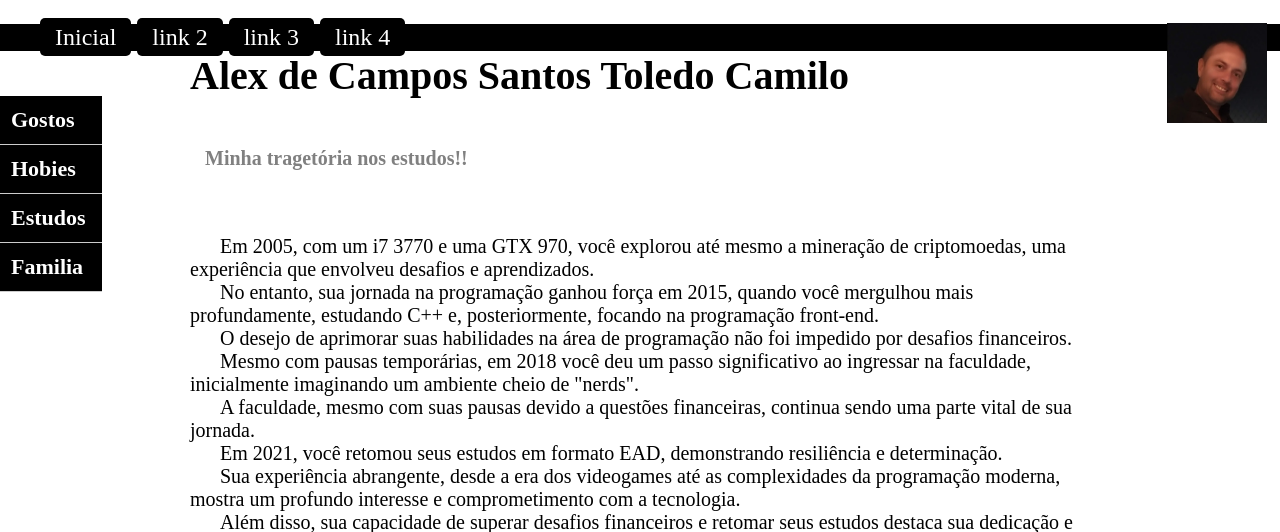
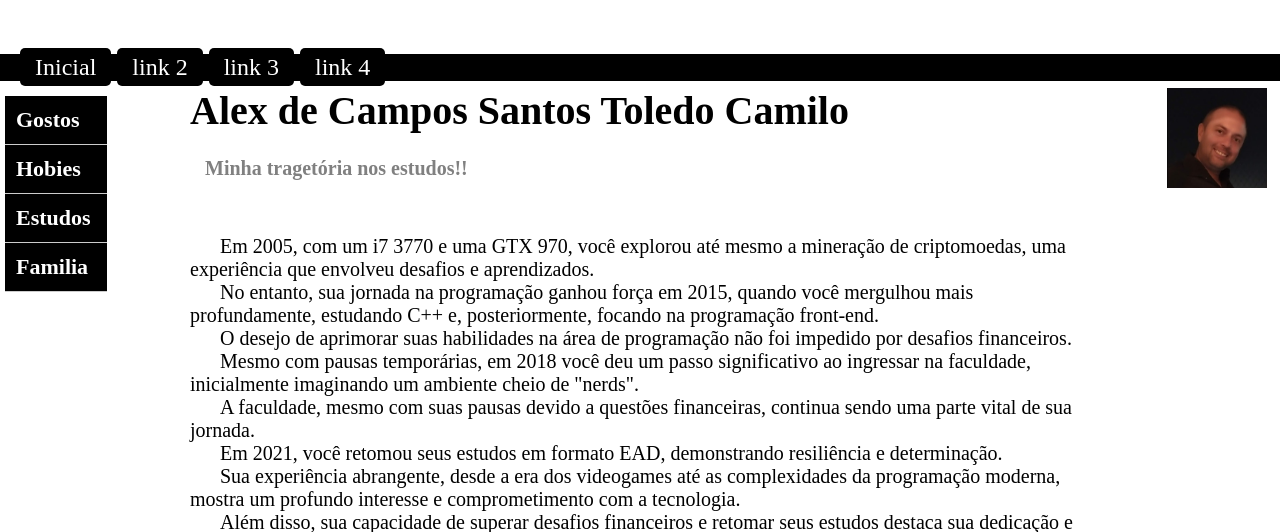
Before and after one commit to alexcruix/Meu-Blog, a PHP site: page /estudos.html in a window 1280 px wide. Shown: the top 532 px of the page. Run offline with PHP 8.4, Linux system fonts and the light colour scheme.

Commit message:
Update style.css

```diff
--- a/css/style.css
+++ b/css/style.css
@@ -5,24 +5,32 @@ body {
     margin: 0 auto;
 }
 
-@media screen and (min-width:280px) {
+@media screen and (min-width:170px) {
     body{
         background-color: white;
         max-width: 220px;
     }
+
+    .subtitulo{
+        position: absolute;
+        top: 420px;
+        font-size: 14px;
+    }
+
     .sobre{
         font-size: 15px;
         position: absolute;
-        top: 320px;
+        top: 380px;
     }
     .nome{
-        font-size: 22px;
+        font-size: 19px;
         position: absolute;
-        top: 275px;
+        top: 350px;
     }
     .menu-vertical ul{
-        display: inline-flex;
-        font-size: 14.5px;
+        display: flex;
+        font-size: 10px;
+        left: 5px;
     }
 
     .menu-vertical ul li {
@@ -33,8 +41,123 @@ body {
         list-style-type: none;
         }
     .menu ul {
+        top: 30px;
+        left: -40px;
+        font-size: 10px;
+        width: 100%;
+    }
+    .menu li {
+        list-style: none;
+        margin: 0px;
+        display: inline;
+        }
+    .fotoalex img{
+        position: absolute;
+        display: flex;
+        right: 10px;
+        top: 165px;
+        width: 150px;
+        height: 150px;
+    }
+}
+
+@media screen and (min-width:200px) {
+    body{
+        background-color: white;
+        max-width: 220px;
+    }
+
+    .subtitulo{
+        position: absolute;
+        top: 420px;
+        font-size: 14px;
+    }
+
+    .sobre{
+        font-size: 15px;
+        position: absolute;
+        top: 380px;
+    }
+    .nome{
+        font-size: 22px;
+        position: absolute;
+        top: 350px;
+    }
+    .menu-vertical ul{
+        display: flex;
+        font-size: 9px;
+        left: 5px;
+    }
+
+    .menu-vertical ul li {
+        margin: 0%;
+        padding: 0px;
+        border-bottom: 1px solid #CCC;
+        text-align: left;
+        list-style-type: none;
+        }
+    .menu ul {
+        top: 30px;
+        left: -40px;
+        font-size: 10px;
+        width: 100%;
+    }
+    .menu li {
+        list-style: none;
+        margin: 0px;
+        display: inline;
+        }
+    .fotoalex img{
+        position: absolute;
+        display: flex;
+        right: 40px;
+        top: 165px;
+        width: 150px;
+        height: 150px;
+    }
+}
+
+
+@media screen and (min-width:280px) {
+    body{
+        background-color: white;
+        max-width: 220px;
+    }
+
+    .subtitulo{
+        position: absolute;
+        top: 380px;
         font-size: 12px;
-        width: 85%;
+    }
+
+    .sobre{
+        font-size: 15px;
+        position: absolute;
+        top: 320px;
+    }
+    .nome{
+        font-size: 22px;
+        position: absolute;
+        top: 300px;
+    }
+    .menu-vertical ul{
+        display: grid;
+        top: 1000px;
+        font-size: 12px;
+    }
+
+    .menu-vertical ul li {
+        margin: 0%;
+        padding: 0px;
+        border-bottom: 1px solid #CCC;
+        text-align: left;
+        list-style-type: none;
+        }
+    .menu ul {
+        top: 30px;
+        left: -20px;
+        font-size: 10px;
+        width: 100%;
     }
     .menu li {
         list-style: none;
@@ -62,10 +185,10 @@ body {
         top: 100px;
     }
     .nome{
-        font-size: 20px;
+        font-size: 22px;
         max-width: 150px;
         position: absolute;
-        top: 35px;
+        top: 55px;
     }
     .menu-vertical ul{
         display: grid;
@@ -73,17 +196,24 @@ body {
         float: left;
     }
     .menu ul {
-        font-size: 14px;
-        width: 87%;
+        font-size: 10px;
+        width: 100%;
     }
     .fotoalex img{
         position: absolute;
         display: flex;
         right: 5px;
-        top: 40px;
+        top: 50px;
         width: 70px;
         height: 70px;
     }
+
+    .subtitulo{
+        position: absolute;
+        top: 150px;
+        font-size: 13px;
+    }
+
 }
 
 @media screen and (min-width:375px) {
@@ -95,7 +225,7 @@ body {
         font-size: 25px;
         max-width: 200px;
         position: absolute;
-        top: 35px;
+        top: 55px;
     }
     .sobre{
         font-size: 15px;
@@ -112,20 +242,20 @@ body {
         position: absolute;
         display: flex;
         right: 10px;
-        top: 30px;
+        top: 70px;
         width: 70px;
         height: 70px;
     }
 
     .subtitulo{
         position: absolute;
-        top: 130px;
+        top: 160px;
         font-size: 15px;
     }
 
     .menu ul {
         font-size: 12px;
-        width: 89%;
+        width: 100%;
     }
 }
 
@@ -138,12 +268,18 @@ body {
         font-size: 25px;
         max-width: 250px;
         position: absolute;
-        top: 35px;
+        top: 55px;
     }
     .sobre{
         font-size: 15px;
         position: absolute;
         top: 80px;
+    }
+
+    .subtitulo{
+        position: absolute;
+        top: 140px;
+        font-size: 15px;
     }
 }
 
@@ -153,18 +289,57 @@ body {
         max-width: 300px;
     }
 
+    .nome{
+        font-size: 25px;
+        max-width: 300px;
+        position: absolute;
+        top: 55px;
+    }
+
     .menu-vertical ul{
         display: grid;
         top: 6%;
         float: left;
     }
 
+    .subtitulo{
+        position: absolute;
+        top: 140px;
+        font-size: 15px;
+    }
 }
 
 @media screen and (min-width:600px) {
     body{
         background-color: white;
         max-width: 380px;
+    }
+
+    .nome{
+        font-size: 25px;
+        max-width: 250px;
+        position: absolute;
+        top: 60px;
+    }
+
+    .subtitulo{
+        position: absolute;
+        top: 120px;
+        font-size: 15px;
+    }
+
+    .fotoalex img{
+        position: absolute;
+        display: flex;
+        right: inherit;
+        top: 70px;
+        width: 100px;
+        height: 100px;
+    }
+
+    .menu ul {
+        font-size: 18px;
+        width: 100%;
     }
 }
 
@@ -175,7 +350,7 @@ body {
     }
     .menu ul {
         font-size: 18px;
-        width: 95%;
+        width: 100%;
     }
     .menu-vertical ul{
         font-size: 18px;
@@ -187,7 +362,7 @@ body {
         position: absolute;
         display: flex;
         right: inherit;
-        top: 15px;
+        top: 70px;
         width: 100px;
         height: 100px;
     }
@@ -200,7 +375,7 @@ body {
         font-size: 30px;
         max-width: 500px;
         position: absolute;
-        top: 35px;
+        top: 55px;
     }
 }
 
@@ -211,7 +386,7 @@ body {
     }
     .menu ul {
         font-size: 18px;
-        width: 95%;
+        width: 100%;
     }
     .menu-vertical ul{
         font-size: 18px;
@@ -232,10 +407,16 @@ body {
         top: 125px;
     }
     .nome{
-        font-size: 40px;
-        max-width: 500px;
+        font-size: 36px;
+        max-width: 700px;
         position: absolute;
-        top: 25px;
+        top: 70px;
+    }
+
+    .subtitulo{
+        position: absolute;
+        top: 160px;
+        font-size: 15px;
     }
 }
 
@@ -244,11 +425,35 @@ body {
         background-color: white;
         max-width: 690px;
     }
+
+    .menu ul {
+        font-size: 18px;
+        width: 100%;
+    }
+
+    .nome{
+        font-size: 35px;
+        max-width: 700px;
+        position: absolute;
+        top: 80px;
+    }
+
+    .subtitulo{
+        position: absolute;
+        top: 160px;
+        font-size: 15px;
+    }
+
+    .subtitulo{
+        position: absolute;
+        top: 160px;
+        font-size: 15px;
+    }
 }
 
 @media screen and (min-width:1080px) {
     body{
-        background-color: black;
+        background-color: white;
         max-width: 800px;
     }
 
@@ -256,7 +461,7 @@ body {
         font-size: 40px;
         max-width: 800px;
         position: absolute;
-        top: 25px;
+        top: 80px;
     }
 
     .menu ul {
@@ -273,7 +478,17 @@ body {
 
     .subtitulo{
         position: absolute;
+        top: 140px;
         font-size: 20px;
+    }
+
+    .fotoalex img{
+        position: absolute;
+        display: flex;
+        right: inherit;
+        top: 80px;
+        width: 100px;
+        height: 100px;
     }
 
 }
@@ -283,6 +498,15 @@ body {
         background-color: white;
         max-width: 800px;
     }
+
+    .nome{
+        font-size: 40px;
+        max-width: 800px;
+        position: absolute;
+        top: 80px;
+    }
+
+
 }
 
 @media screen and (min-width:1200px) {
@@ -290,6 +514,15 @@ body {
         background-color: white;
         max-width: 900px;
     }
+
+    .nome{
+        font-size: 40px;
+        max-width: 800px;
+        position: absolute;
+        top: 60px;
+    }
+
+
 }
 
 @media screen and (min-width:1440px) {
@@ -307,7 +540,7 @@ body {
     .nome{
         font-size: 35px;
         position: absolute;
-        top: 35px;
+        top: 80px;
     }
     .sobre{
         font-size: 20px;
```
